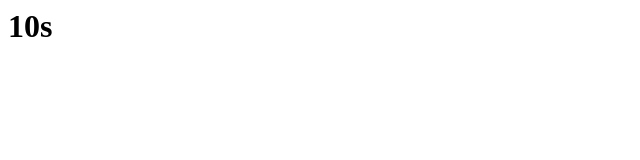
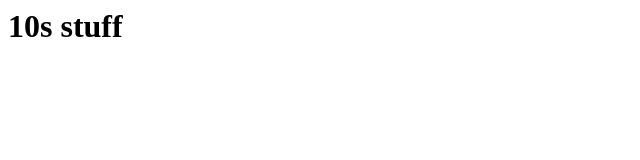
Before and after one commit to MattCruikshank/10s, a plain HTML site: page index.html in a window 1280 px wide. Shown: the whole page, without its empty margins (0-640 px from the left). Drawn offline with Linux system fonts and the light colour scheme.

Commit message:
Update index.html

```diff
--- a/index.html
+++ b/index.html
@@ -3,6 +3,6 @@
 <title>10s</title>
 </head>
 <body>
-<h1>10s</h1>
+<h1>10s stuff</h1>
 </body>
 </html>
```
